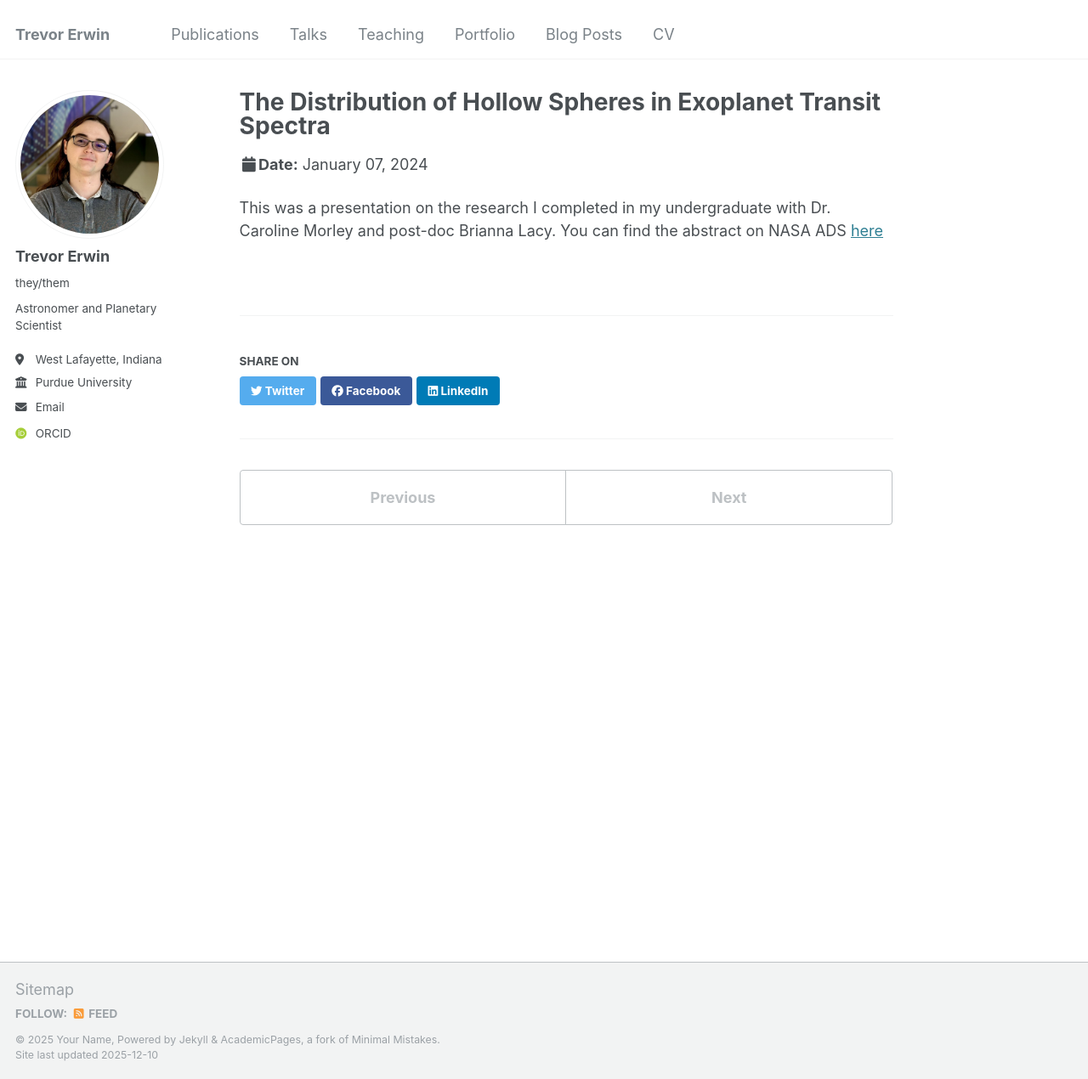
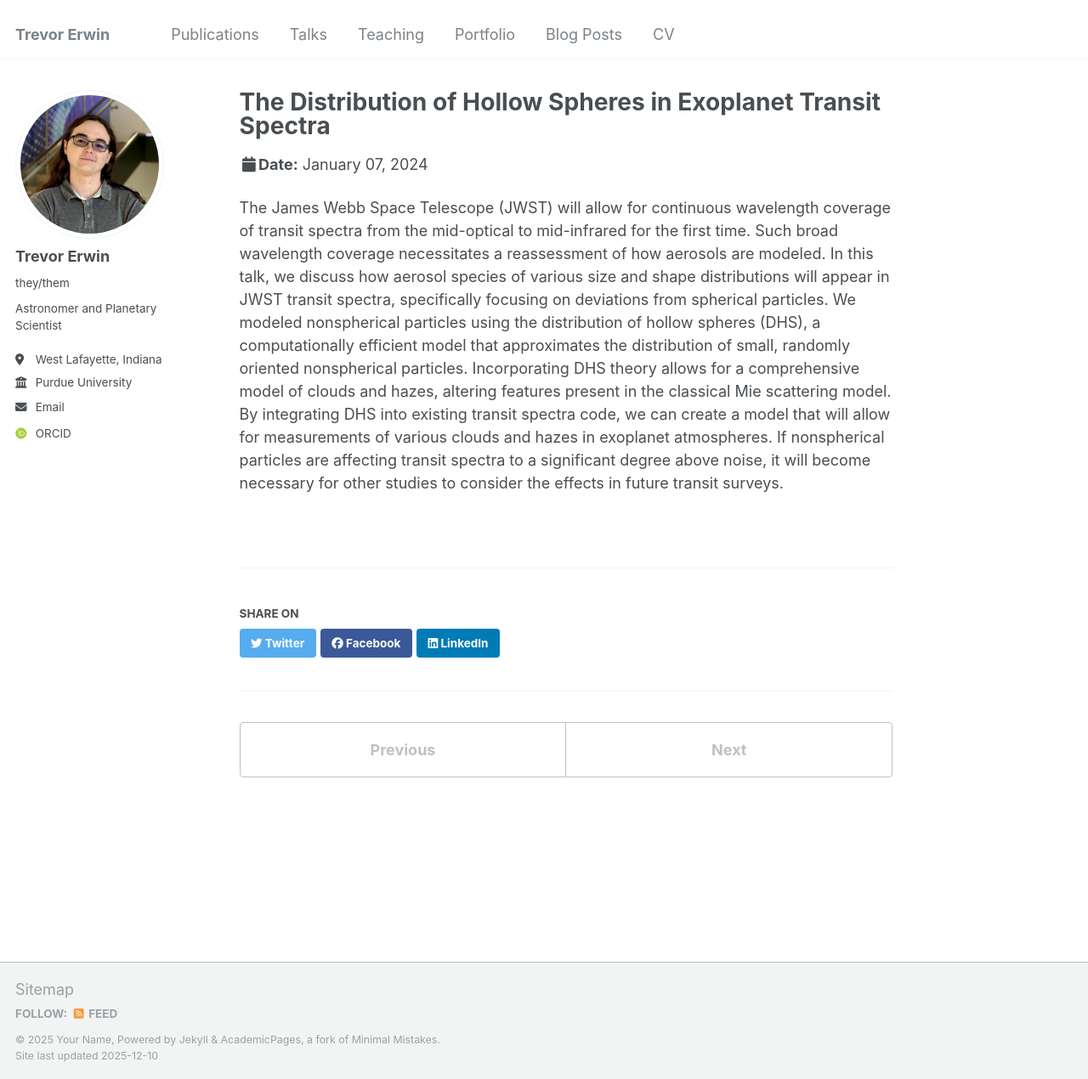
Before and after one commit to TrevorPErwin/TrevorPErwin.github.io, a Jekyll site: the page built from _talks/2024-01-07-AAS_243.md, in a window 1280 px wide and 1270 px high. Shown: the whole window at 85% size. Built offline with Jekyll 4.4.1, drawn with Linux system fonts in a browser that asks for light colours; some web fonts are replaced.

Commit message:
Revise abstract for AAS 243 presentation
Updated the abstract to include details on aerosol modeling and the implications for JWST transit spectra.

```diff
--- a/_talks/2024-01-07-AAS_243.md
+++ b/_talks/2024-01-07-AAS_243.md
@@ -9,4 +9,4 @@ location: "New Orleans, Louisiana"
 
 ---
 
-This was a presentation on the research I completed in my undergraduate with Dr. Caroline Morley and post-doc Brianna Lacy. You can find the abstract on NASA ADS [here](https://ui.adsabs.harvard.edu/abs/2024AAS...24317802E/abstract)
+The James Webb Space Telescope (JWST) will allow for continuous wavelength coverage of transit spectra from the mid-optical to mid-infrared for the first time. Such broad wavelength coverage necessitates a reassessment of how aerosols are modeled. In this talk, we discuss how aerosol species of various size and shape distributions will appear in JWST transit spectra, specifically focusing on deviations from spherical particles. We modeled nonspherical particles using the distribution of hollow spheres (DHS), a computationally efficient model that approximates the distribution of small, randomly oriented nonspherical particles. Incorporating DHS theory allows for a comprehensive model of clouds and hazes, altering features present in the classical Mie scattering model. By integrating DHS into existing transit spectra code, we can create a model that will allow for measurements of various clouds and hazes in exoplanet atmospheres. If nonspherical particles are affecting transit spectra to a significant degree above noise, it will become necessary for other studies to consider the effects in future transit surveys.
```
